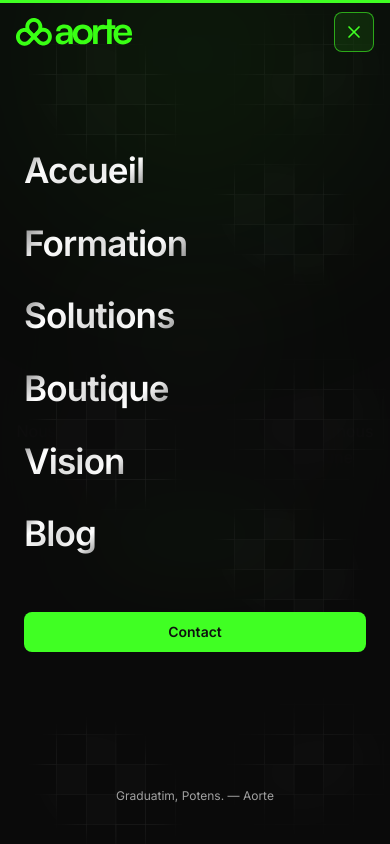
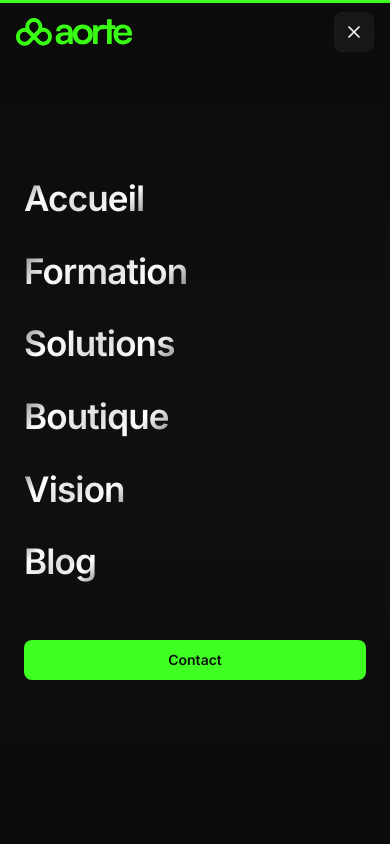
Before and after one commit to bazieebenezer/Aorte-africa, a Next.js app: page / in a window 390 px wide. Both pictures are taken after a click on the button "Ouvrir le menu". Shown: the top 844 px of the page. Built offline with nearby package versions, Linux system fonts and the light colour scheme.

Commit message:
Menu mobile : fond degrade minimaliste sans glow, bouton fermeture sobre, retrait texte Graduatim Potens

```diff
--- a/src/components/navbar.tsx
+++ b/src/components/navbar.tsx
@@ -81,7 +81,7 @@ export function Navbar({ onContact }: { onContact: () => void }) {
           className={cn(
             "relative z-[70] flex size-10 items-center justify-center rounded-md border transition-colors lg:hidden",
             open
-              ? "border-primary/60 bg-primary/10 text-primary"
+              ? "border-border bg-foreground/5 text-foreground"
               : "border-border text-muted-foreground hover:text-foreground"
           )}
         >
@@ -96,17 +96,8 @@ export function Navbar({ onContact }: { onContact: () => void }) {
             animate={{ opacity: 1, clipPath: "circle(150% at calc(100% - 48px) 48px)" }}
             exit={{ opacity: 0, clipPath: "circle(0% at calc(100% - 48px) 48px)" }}
             transition={{ duration: 0.7, ease: [0.4, 0, 0.2, 1] }}
-            className="fixed inset-0 z-[60] flex flex-col overflow-hidden bg-background/95 backdrop-blur-2xl lg:hidden"
-            style={{
-              backgroundImage: "url(/img/grid.svg)",
-              backgroundSize: "contain",
-              backgroundRepeat: "repeat",
-            }}
+            className="fixed inset-0 z-[60] flex flex-col overflow-hidden bg-gradient-to-b from-background via-[#101010] to-background lg:hidden"
           >
-            <div
-              aria-hidden
-              className="pointer-events-none absolute -top-24 left-1/2 size-[clamp(300px,60vw,500px)] -translate-x-1/2 rounded-full bg-primary/10 blur-[120px]"
-            />
 
             <nav className="relative z-10 flex flex-1 flex-col items-center justify-center gap-1 px-6">
               {NAV_LINKS.map((link, i) => (
@@ -154,16 +145,6 @@ export function Navbar({ onContact }: { onContact: () => void }) {
                 </Button>
               </motion.div>
             </nav>
-
-            <motion.p
-              initial={{ opacity: 0 }}
-              animate={{ opacity: 1 }}
-              exit={{ opacity: 0 }}
-              transition={{ duration: 0.5, delay: 0.9 }}
-              className="relative z-10 pb-10 text-center text-xs text-muted-foreground"
-            >
-              Graduatim, Potens. — Aorte
-            </motion.p>
           </motion.div>
         )}
       </AnimatePresence>
```
